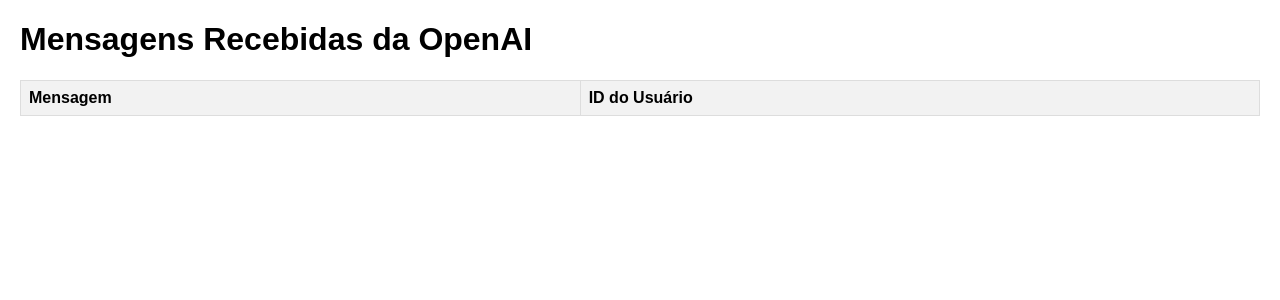
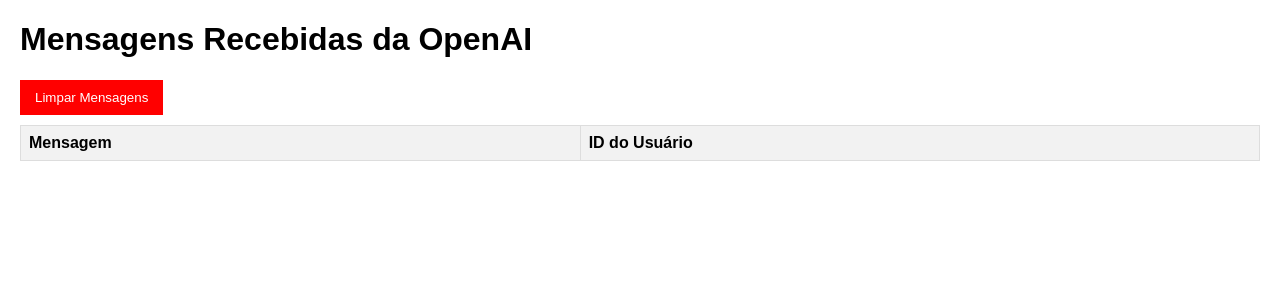
Before and after one commit to devpatrickfranco/simple-mongoDB-api, a Flask app: page / in a window 1280 px wide. Shown: the top 300 px of the page. Run offline with Flask 3, Linux system fonts and the light colour scheme; lists and menus that the app fills with data are empty.

Commit message:
front> index.html

```diff
--- a/main.py
+++ b/main.py
@@ -41,5 +41,19 @@
         return jsonify({"error": "Erro interno"}), 500
 
 
+@app.route("/clear_data", methods=["POST"])
+def clear_data():
+    """
+    Endpoint para limpar as mensagens.
+    """
+    try:
+        messages.clear()  # Limpa a lista de mensagens
+        print("Mensagens apagadas!")
+        return jsonify({"status": "limpeza concluída"}), 200
+    except Exception as e:
+        print(f"Erro ao limpar dados: {e}")
+        return jsonify({"error": "Erro interno"}), 500
+
+
 if __name__ == "__main__":
     app.run(debug=True, port=5000)
--- a/templates/index.html
+++ b/templates/index.html
@@ -21,10 +21,19 @@
     table th {
       background-color: #f2f2f2;
     }
+    button {
+      margin-bottom: 10px;
+      padding: 10px 15px;
+      background-color: red;
+      color: white;
+      border: none;
+      cursor: pointer;
+    }
   </style>
 </head>
 <body>
   <h1>Mensagens Recebidas da OpenAI</h1>
+  <button onclick="clearMessages()">Limpar Mensagens</button>
   <table>
     <thead>
       <tr>
@@ -41,5 +50,21 @@
       {% endfor %}
     </tbody>
   </table>
+
+  <script>
+    async function clearMessages() {
+      try {
+        const response = await fetch('/clear_data', { method: 'POST' });
+
+        if (response.ok) {
+          window.location.reload(); // Recarrega a página para refletir as mudanças
+        } else {
+          alert('Erro ao limpar mensagens!');
+        }
+      } catch (error) {
+        alert('Erro ao enviar a solicitação!');
+      }
+    }
+  </script>
 </body>
 </html>
```
